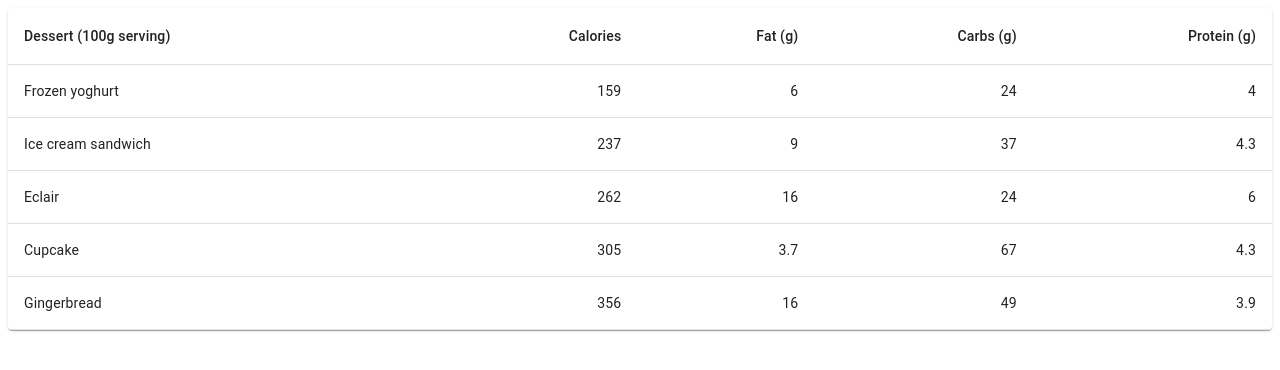
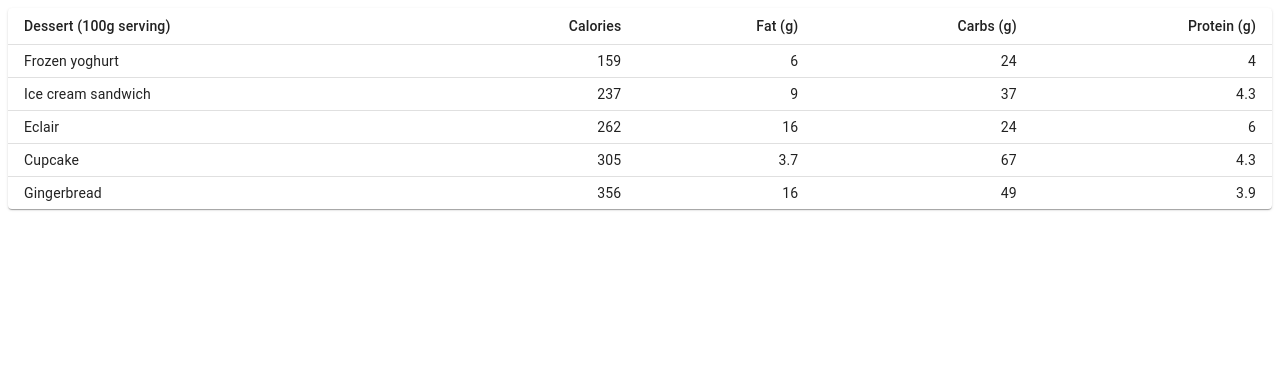
Before and after one commit to watcharakornton/mui_tutorials, a React (Vite) app: page / in a window 1280 px wide. Shown: the top 370 px of the page. Built offline with nearby package versions, Linux system fonts and the light colour scheme.

Commit message:
DenseTable

```diff
--- a/src/App.jsx
+++ b/src/App.jsx
@@ -10,6 +10,7 @@ import { RadioGroupRating } from "./inputs/RadioGroupRating"
 import { BasicTransferList } from "./inputs/BasicTransferList"
 import { EnhancedTransferList } from "./inputs/EnhancedTransferList"
 import { BasicTable } from "./inputs/BasicTable"
+import { DenseTable } from "./inputs/DenseTable"
 
 function App() {
   return (
@@ -25,7 +26,8 @@ function App() {
       {/* <RadioGroupRating /> */}
       {/* <BasicTransferList /> */}
       {/* <EnhancedTransferList /> */}
-      <BasicTable />
+      {/* <BasicTable /> */}
+      <DenseTable />
     </>
   )
 }
--- /dev/null
+++ b/src/inputs/DenseTable.jsx
@@ -0,0 +1,54 @@
+import * as React from 'react';
+import Table from '@mui/material/Table';
+import TableBody from '@mui/material/TableBody';
+import TableCell from '@mui/material/TableCell';
+import TableContainer from '@mui/material/TableContainer';
+import TableHead from '@mui/material/TableHead';
+import TableRow from '@mui/material/TableRow';
+import Paper from '@mui/material/Paper';
+
+function createData(name, calories, fat, carbs, protein) {
+    return { name, calories, fat, carbs, protein };
+}
+
+const rows = [
+    createData('Frozen yoghurt', 159, 6.0, 24, 4.0),
+    createData('Ice cream sandwich', 237, 9.0, 37, 4.3),
+    createData('Eclair', 262, 16.0, 24, 6.0),
+    createData('Cupcake', 305, 3.7, 67, 4.3),
+    createData('Gingerbread', 356, 16.0, 49, 3.9),
+];
+
+export const DenseTable = () => {
+    return (
+        <TableContainer component={Paper}>
+            <Table sx={{ minWidth: 650 }} size="small" aria-label="a dense table">
+                <TableHead>
+                    <TableRow>
+                        <TableCell>Dessert (100g serving)</TableCell>
+                        <TableCell align="right">Calories</TableCell>
+                        <TableCell align="right">Fat&nbsp;(g)</TableCell>
+                        <TableCell align="right">Carbs&nbsp;(g)</TableCell>
+                        <TableCell align="right">Protein&nbsp;(g)</TableCell>
+                    </TableRow>
+                </TableHead>
+                <TableBody>
+                    {rows.map((row) => (
+                        <TableRow
+                            key={row.name}
+                            sx={{ '&:last-child td, &:last-child th' : { border: 0 } }}
+                        >
+                            <TableCell component="th" scope="row">
+                                {row.name}
+                            </TableCell>
+                            <TableCell align="right">{row.calories}</TableCell>
+                            <TableCell align="right">{row.fat}</TableCell>
+                            <TableCell align="right">{row.carbs}</TableCell>
+                            <TableCell align="right">{row.protein}</TableCell>
+                        </TableRow>
+                    ))}
+                </TableBody>
+            </Table>
+        </TableContainer>
+    );
+}
```
